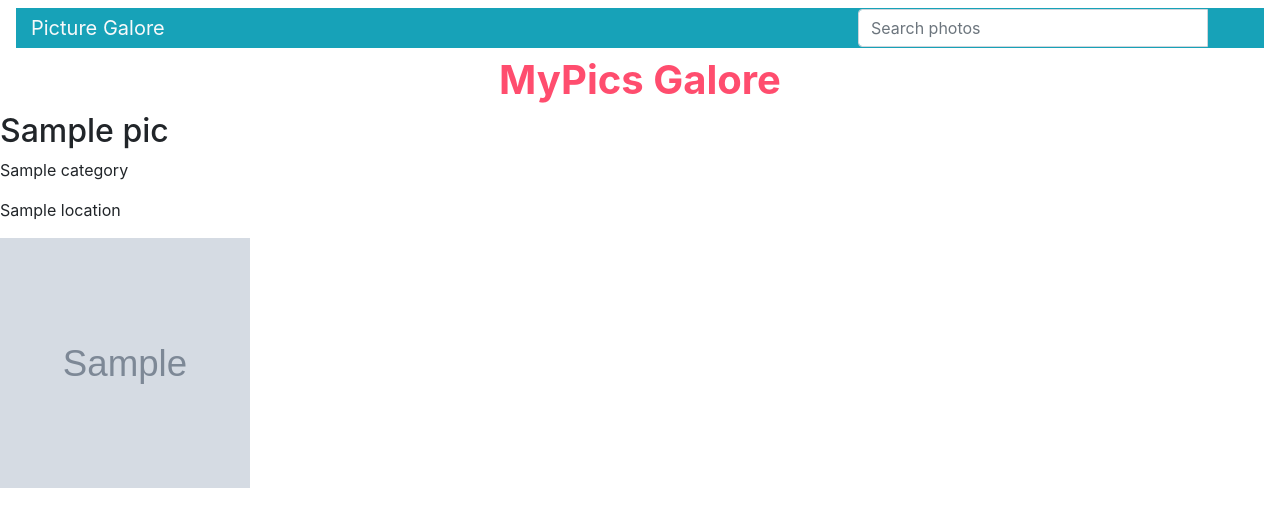
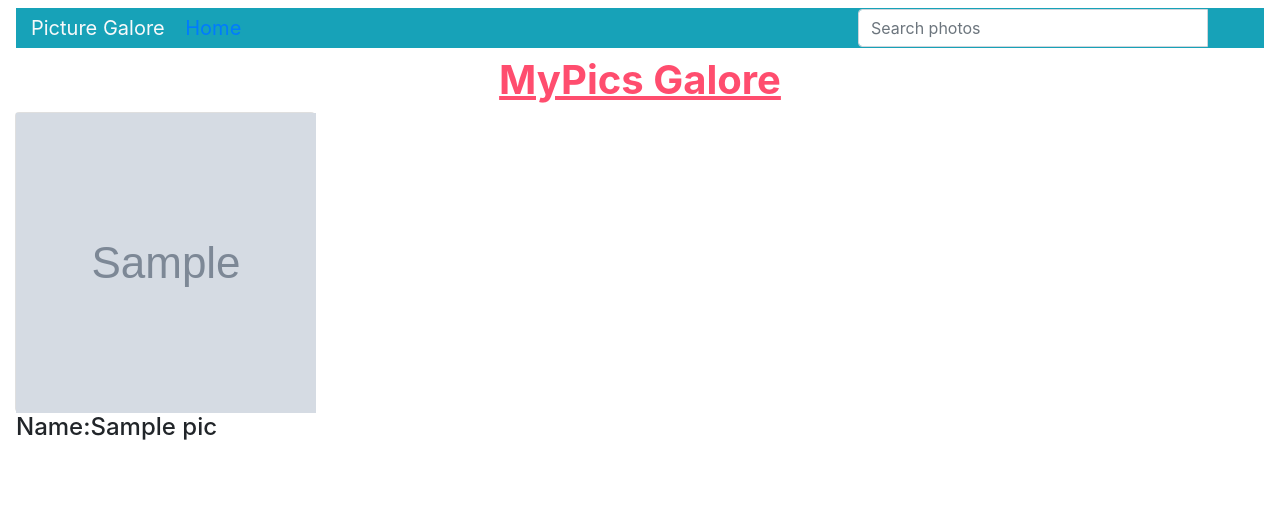
Before and after one commit to devseme/Gallery, a Django app: template pics/templates/all-pics/index.html in a window 1280 px wide. Shown: the top 527 px of the page. Run offline with Django 3.2, Linux system fonts and the light colour scheme; the template is opened without the code that fills it: most values are stand-ins (such as "Sample title", 1, 10 or a date in 2020); grey boxes marked "Sample" are stand-in pictures; some libraries are stand-ins or nearby versions.

Commit message:
worked on the home page to display photos

```diff
--- a/pics/templates/all-pics/base.html
+++ b/pics/templates/all-pics/base.html
@@ -20,7 +20,7 @@
 <body>
     {% include "navbar.html" %}
 
-    {% block content %} <h1 class='text-center'><strong>MyPics Galore</strong> </h1> {%endblock%}
+    {% block content %} <h1 class='text-center'><strong><u>MyPics Galore</u></strong> </h1> {%endblock%}
 
     {% block scripts %}
         <script src="https://ajax.googleapis.com/ajax/libs/jquery/3.2.1/jquery.min.js"></script>
--- a/pics/templates/all-pics/index.html
+++ b/pics/templates/all-pics/index.html
@@ -2,10 +2,48 @@
 
 {% block content %}
 {{block.super}}
+<div class="container-fluid">
+    <!-- <h1><u>Pics Galore</u></h1> -->
+</div>
+<div class="container-fluid" style="overflow: hidden">
+    <div class="card-columns">
 {% for pic in photo %}
-        <h2>{{pic.name}}</h2>
-        <p>{{pic.category}}</p>
-        <p>{{pic.location}}</p>
-            <img src="{{pic.image.url}}" alt="ian" height="250" width="250">
+<div class="row">
+    <div class="col-xs-16 col-sm-6 col-md-6 ">
+<div class="card" data-toggle="modal" data-target="#{{image.id}}"style="width:300px; height: 300px;">
+    <img src="{{pic.image.url}}" alt="{{pic.name}}" height="300" width="300">
+        <h4>Name:{{pic.name}}</h4></div>
+        <div class="modal fade " id="{{image.id}}" tabindex="-1" role="dialog"
+        aria-labelledby="exampleModalCenterTitle" aria-hidden="true">
+       <div class="modal-dialog modal-dialog-centered modal-md" role="document">
+           <div class="modal-content modalcard">
+               <div class="modal-header">
+                <h5 class="modal-title" id="imageheader">{{pic.name}}</h5>
+                <button type="button" class="close" data-dismiss="modal" aria-label="Close">
+                    <span aria-hidden="true">&times;</span>
+                </button>
+                </div>
+                <div class="modal-body">
+                    <img src="{{pic.image.url}}" alt="{{pic.name}}" class="img-fluid" width="400" height="400">
+                    <p class="imgdesc text-center">{{pic.description}}</p>
+                      <span class="btn btn-sm btn-outline-success">{{pic.category}}</span>
+                        <a href="/location/{{image.location}}" class="btn btn-sm btn-outline-info">{{pic.location}}</a>
+
+                </div>
+            </div>
+            <div class="modal-footer">
+                <input class="form-control input-lg" type="text"
+                       value="{{pic.image.url}}" id="{{pic.id}}.url">
+                <button class="btn btn-success btn-sm" onclick="copyLink('{{pic.id}}.url')">Copy</button>
+                <button type="button" class="btn btn-outline-danger btn-sm" data-dismiss="modal">Close
+                </button>
+            </div>
+
+      </div>
+           </div>
+           </div>
+           </div>
         {% endfor %}
+        </div>
+        </div>
 {% endblock %}
--- a/pics/templates/navbar.html
+++ b/pics/templates/navbar.html
@@ -10,6 +10,7 @@
   <div class="container-fluid bg-info">
     <div class="navbar-header">
       <a class="navbar-brand text-light" href="#">Picture Galore</a>
+      <a class="navbar-brand" href="#">Home</a>
     </div>
     <!-- Adding a search form  -->
     <div class="col-sm-4 col-md-4 navbar-right">
--- a/pics/templates/welcome.html
+++ b/pics/templates/welcome.html
@@ -2,5 +2,5 @@
 
 {% block content %}
 {{block.super}}
-<h3>Welcome to MyPictures Galore</h3>
+<h3><u>Welcome to MyPictures Galore</u></h3>
 {% endblock %}
```
Also changed, not shown: pics/models.py (+5 -2 lines), pics/migrations/0005_remove_photos_title.py (added).
